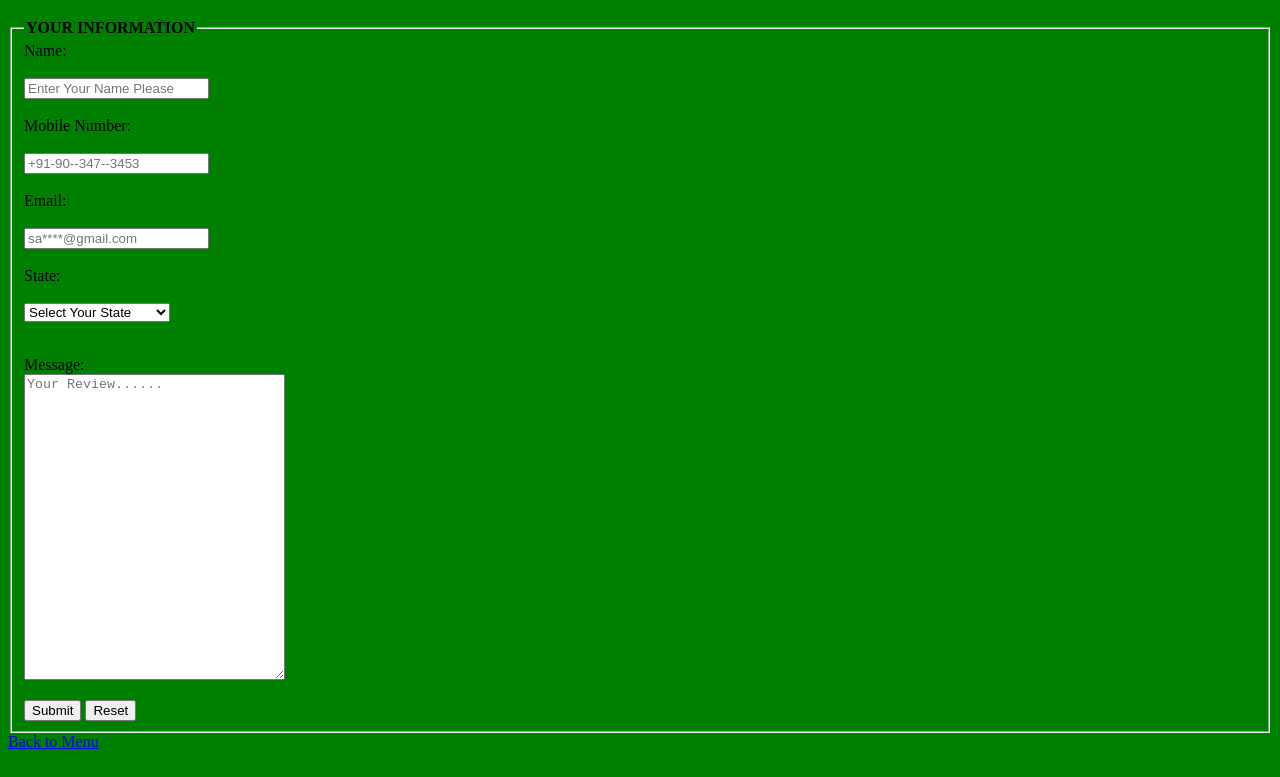
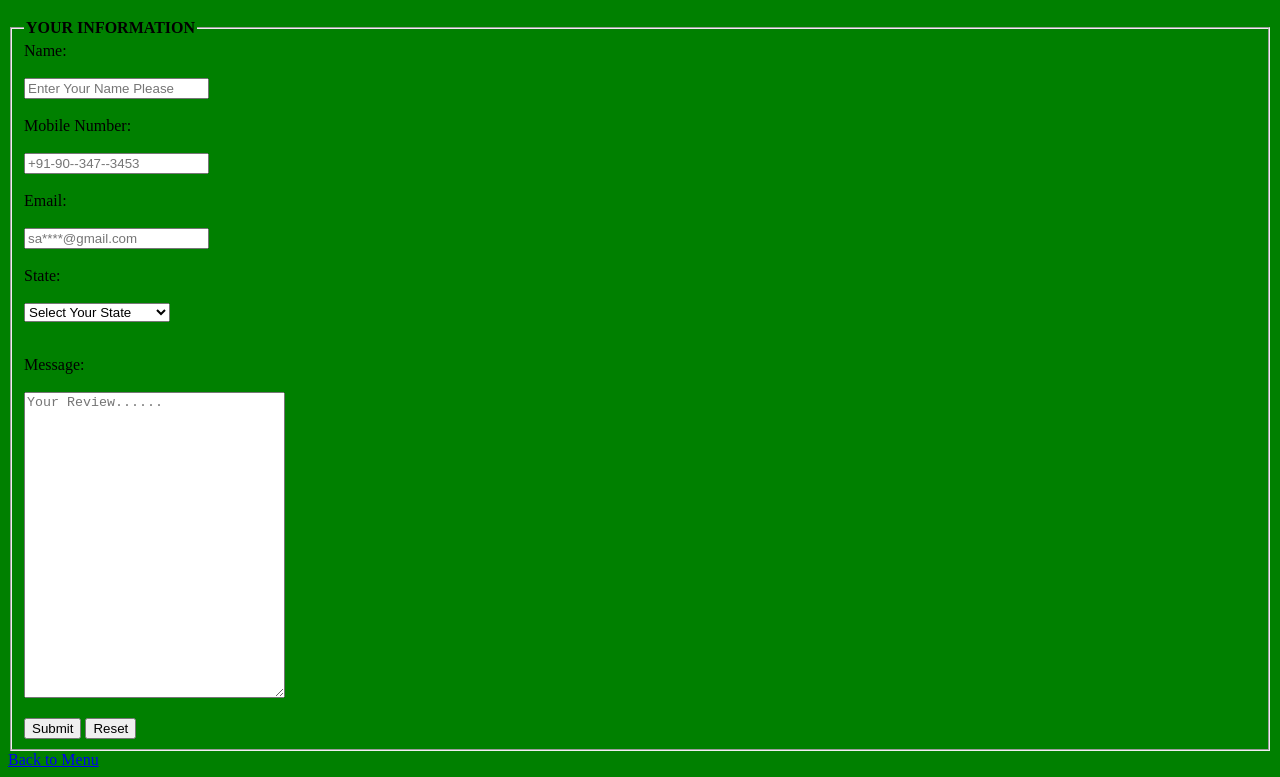
Before and after one commit to Sangiliraja12/task1, a plain HTML site: page place.html in a window 1280 px wide. Shown: the part 61-838 px from the top of the page. Drawn offline with Linux system fonts and the light colour scheme.

Commit message:
Update place.html

```diff
--- a/place.html
+++ b/place.html
@@ -50,7 +50,7 @@
             </optgroup>
 
         </select><br><br>
-       <p><label for="message">Message:</label><br>
+       <p><label for="message">Message:</label><br><br>
         <textarea name="message"id="message"cols="30"rows="20"placeholder="Your Review......"></textarea></p>
 
 
```
Lines whose indentation alone changed are shown as unchanged.
